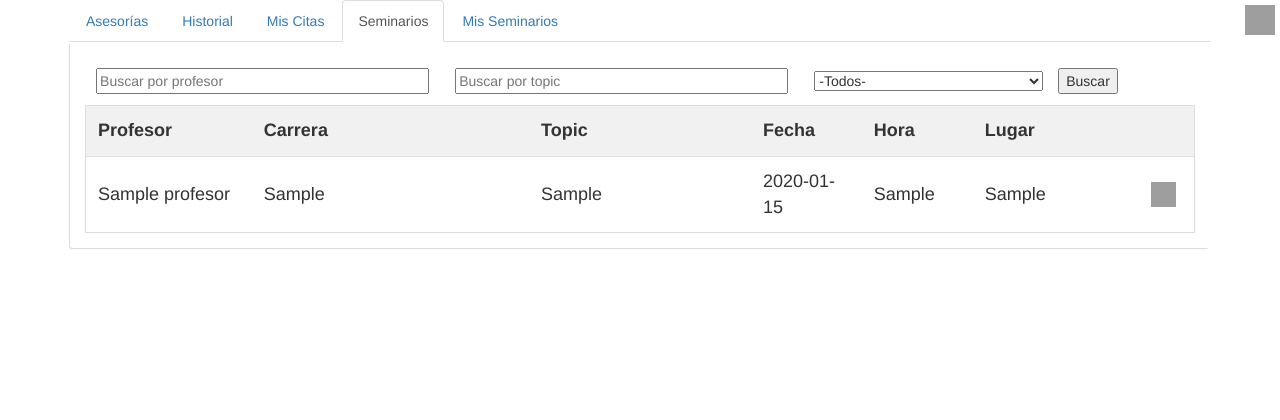
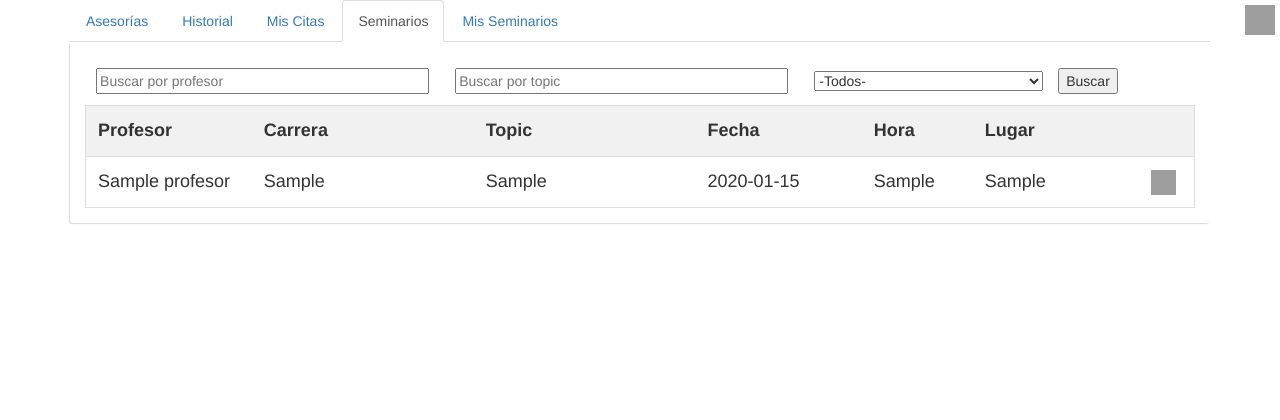
Before and after one commit to CrashSoft18-2/Sw2-v2.0, a Flask app: page /seminarios in a window 1280 px wide. Shown: the top 420 px of the page. Run offline with Flask 2, Linux system fonts and the light colour scheme; tables that the repository leaves empty hold one stand-in row (values such as "Sample post"); some libraries are stand-ins or nearby versions; grey boxes are pictures that could not be loaded.

Commit message:
Update seminarios.html

```diff
--- a/templates/alumno/seminarios.html
+++ b/templates/alumno/seminarios.html
@@ -61,9 +61,9 @@
       <table id="myTable">
         <tr class="header">
           <th style="width:15%;">Profesor</th>
-          <th style="width:25%;">Carrera</th>
+          <th style="width:20%;">Carrera</th>
           <th style="width:20%;">Topic</th>
-          <th style="width:10%;">Fecha</th>
+          <th style="width:15%;">Fecha</th>
           <th style="width:10%;">Hora</th>
           <th style="width:15%;">Lugar</th>
           <th style="width:10%;"></th>
```
